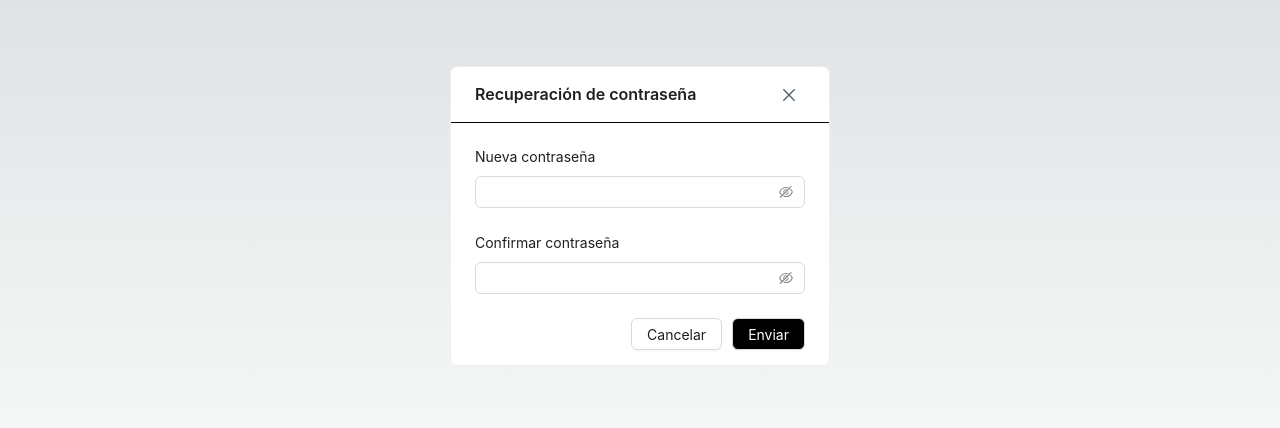
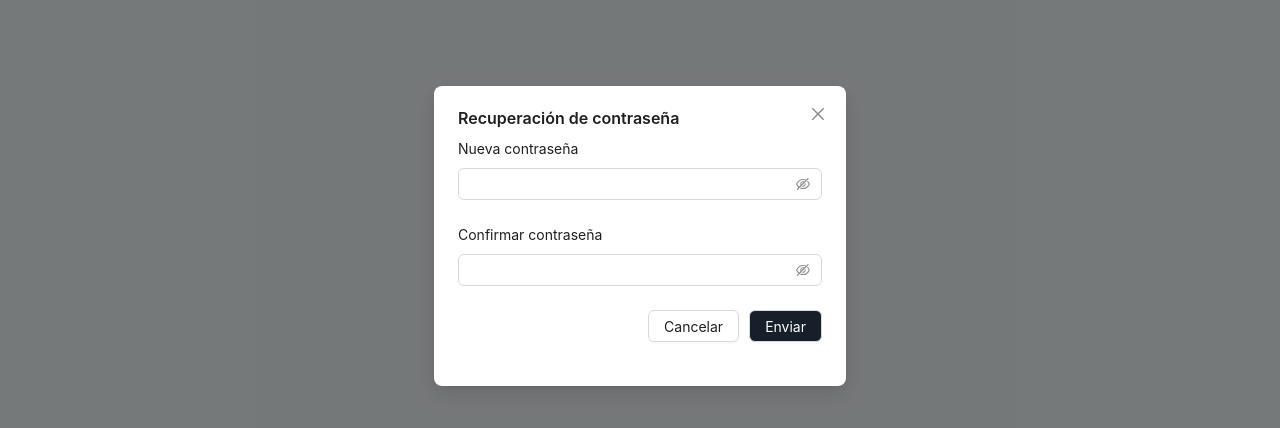
Before and after one commit to alonsosfera/event-ticket-project, a Next.js app: page /recovery in a window 1280 px wide. Shown: the part 184-612 px from the top of the page. Built offline with nearby package versions, Linux system fonts and the light colour scheme.

Commit message:
change name data, and Card for Modal

```diff
--- a/components/auth/recovery-component.js
+++ b/components/auth/recovery-component.js
@@ -1,43 +1,38 @@
-import { Button, Card, Form, Input } from "antd"
-import { CloseOutlined } from "@ant-design/icons"
-
+import React, { useState } from "react"
+import { Button, Modal, Form, Input } from "antd"
 
 const Recovery = () => {
+  const [visible, setVisible] = useState(true)
+
+  const handleCancel = () => {
+    setVisible(false)
+  }
+
+  const handleOk = () => {
+    setVisible(false)
+    console.log("Formulario enviado")
+  }
+
   return (
-    <div style={{
-      display: "flex",
-      justifyContent: "center",
-      alignItems: "center",
-      height: "100vh",
-      position: "relative"
-    }}>
-      <Card
-        title={<div style={{ display: "flex", justifyContent: "space-between", alignItems: "center" }}>
-          <span>Recuperación de contraseña</span>
-          <Button
-            type="text"
-            icon={<CloseOutlined />}
-            style={{ fontSize: "16px", color: "#566573" }} />
-        </div>}
-        bordered={true}
-        style={{
-          width: 380,
-          height: 300,
-          position: "relative"
-        }}
-        headStyle={{
-          borderBottom: "1px solid black"
-        }}>
+    <Modal
+      title="Recuperación de contraseña"
+      visible={open}
+      centered={true}
+      onCancel={handleCancel}
+      footer={null}
+      width={412}
+      style={{ top: 20 }}>
       <Form
         name="basic"
         layout="vertical"
         initialValues={{
           remember: true
         }}
-          autoComplete="off">
+        autoComplete="off"
+        onFinish={handleOk}>
         <Form.Item
           label="Nueva contraseña"
-            name="nueva_contraseña"
+          name="new_password"
           rules={[
             {
               message: "Por favor introduce tu nueva contraseña!"
@@ -48,7 +43,7 @@ const Recovery = () => {
 
         <Form.Item
           label="Confirmar contraseña"
-            name="confirmar_contraseña"
+          name="password_confirmation"
           rules={[
             {
               message: "Por favor confirma tu contraseña!"
@@ -59,17 +54,17 @@ const Recovery = () => {
 
         <Form.Item>
           <div style={{ display: "flex", justifyContent: "flex-end", gap: "10px" }}>
-              <Button type="default">
+            <Button type="default" onClick={handleCancel}>
               Cancelar
             </Button>
-              <Button style={{ backgroundColor: "black", color: "white" }}>
+            <Button style={{ backgroundColor: "#17202a", color: "white" }} htmlType="submit">
               Enviar
             </Button>
+
           </div>
         </Form.Item>
       </Form>
-      </Card>
-    </div>
+    </Modal>
   )
 }
 
```
Lines whose indentation alone changed are shown as unchanged.
